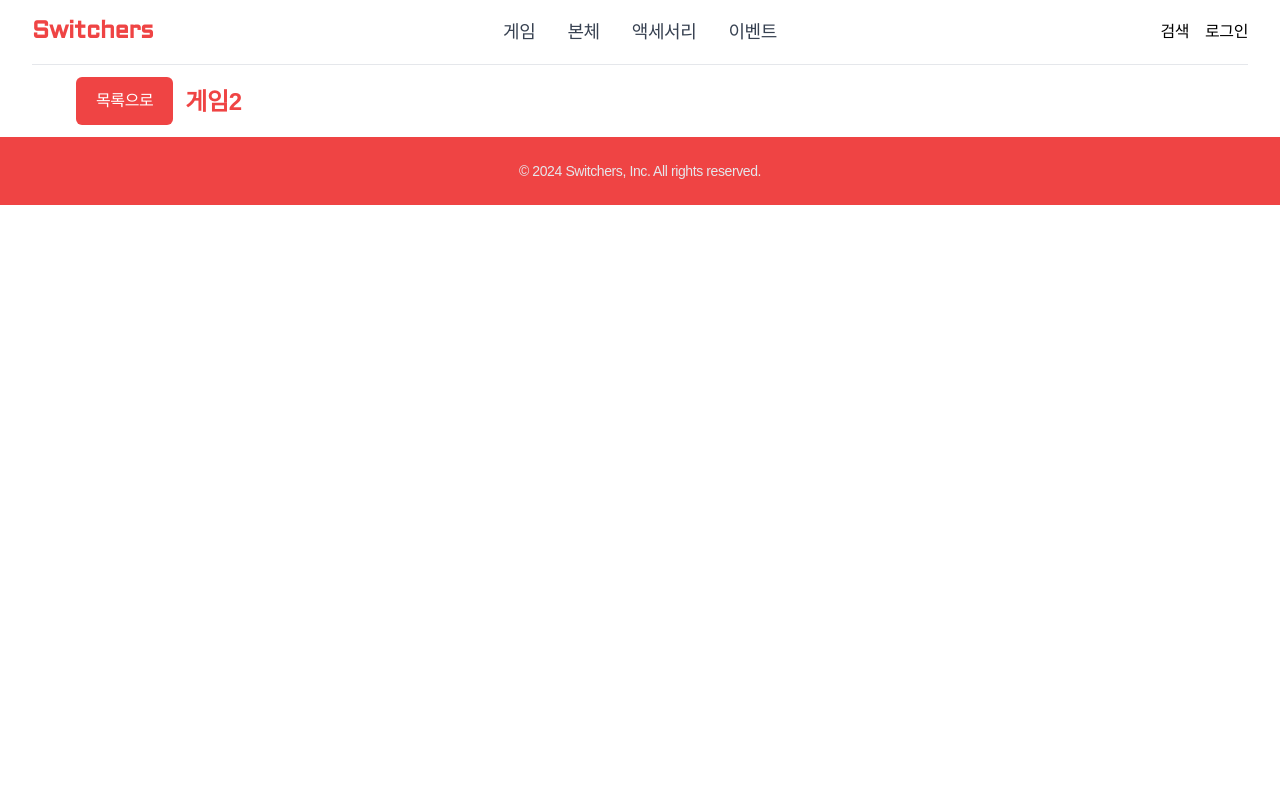
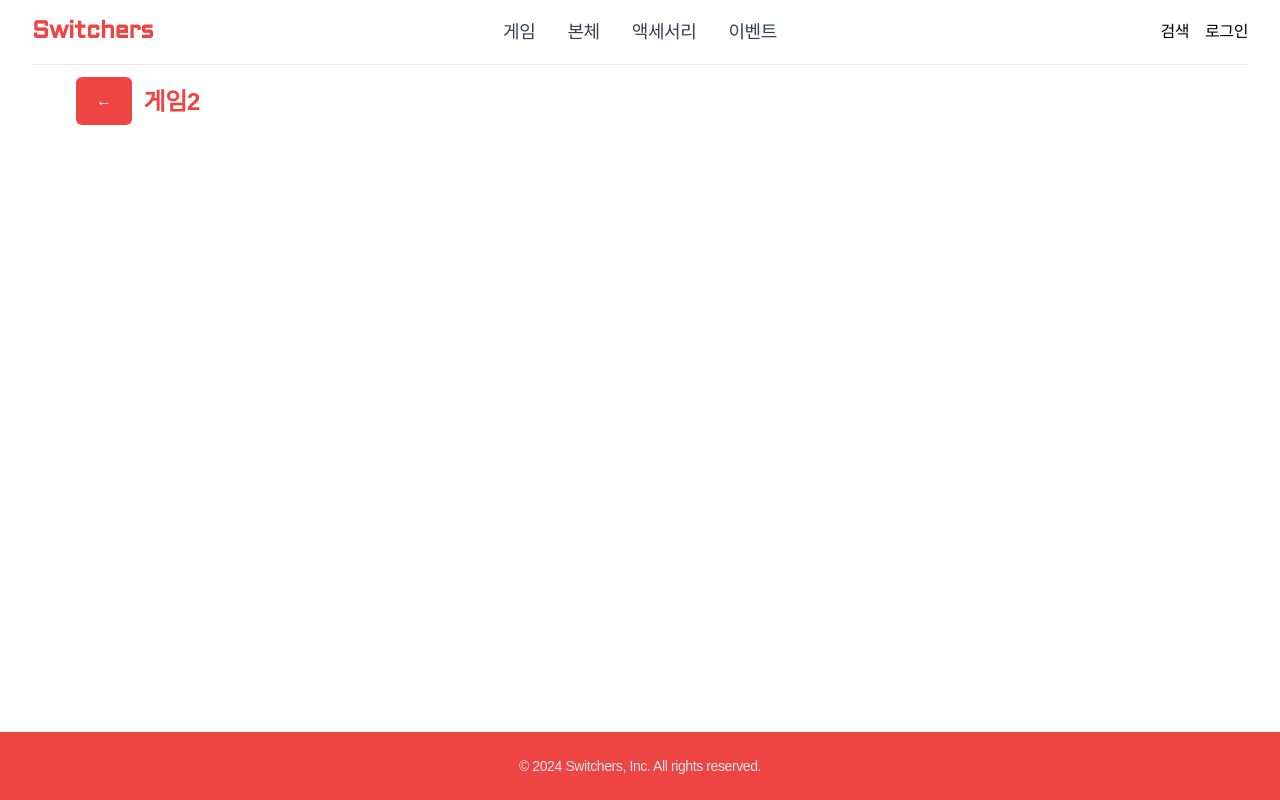
Before and after one commit to jratul/switchers, a Next.js app: page /game/1 in a window 1280 px wide. Built offline with nearby package versions, Linux system fonts and the light colour scheme; a web font is replaced by a local one.

Commit message:
add not found page

```diff
--- a/src/app/Nav.tsx
+++ b/src/app/Nav.tsx
@@ -59,8 +59,12 @@ export default function Nav() {
                 </div>
               </PopoverGroup>
               <div className="flex flex-1 items-center justify-end">
-                <div>검색</div>
-                <div className="ml-4">로그인</div>
+                <div className="w-max cursor-pointer hover:font-semibold">
+                  검색
+                </div>
+                <div className="w-max ml-4 cursor-pointer hover:font-semibold">
+                  로그인
+                </div>
               </div>
             </div>
           </div>
--- a/src/app/game/[slug]/page.tsx
+++ b/src/app/game/[slug]/page.tsx
@@ -1,22 +1,29 @@
+"use client";
+import Link from "next/link";
+import { useRouter } from "next/navigation";
+
 import { gameData } from "@/constants/data";
+import NotFound from "@/app/not-found";
 
 export default function GameDetail({ params }: { params: { slug: string } }) {
+  const router = useRouter();
   const idx = parseInt(params.slug);
 
   if (!gameData?.[idx]) {
-    return <>Not Found</>;
+    return <NotFound />;
   }
 
   const gameInfo = gameData[idx];
 
   return (
     <div className="mx-auto max-w-6xl">
-      <a
-        href="/game"
+      <Link
+        href="#"
+        onClick={() => router.back()}
         className="inline-block m-3 rounded-md bg-red-500 px-5 py-3 text-base font-medium text-white hover:bg-red-400"
       >
-        목록으로
-      </a>
+        &larr;
+      </Link>
       <span className="align-middle text-2xl text-red-500 font-bold">
         {gameInfo.name}
       </span>
--- a/src/app/layout.tsx
+++ b/src/app/layout.tsx
@@ -29,9 +29,11 @@ export default function RootLayout({
 }>) {
   return (
     <html lang="ko" className={`${pretendard.variable} ${aldrich.variable}`}>
-      <body className={"font-pretendard tracking-tight"}>
+      <body
+        className={"font-pretendard tracking-tight flex flex-col min-h-dvh"}
+      >
         <Nav />
-        {children}
+        <div className="flex-grow">{children}</div>
         <Footer />
       </body>
     </html>
--- /dev/null
+++ b/src/app/not-found.tsx
@@ -0,0 +1,25 @@
+import Link from "next/link";
+
+export default function NotFound() {
+  return (
+    <div className="flex mx-auto w-6xl h-[48rem] justify-center items-center flex-col tracking-tighter">
+      <div className="w-64 h-64">
+        <img
+          src="/images/luxio.webp"
+          alt="luxio"
+          className="h-full w-full object-cover object-center"
+        />
+      </div>
+      <div className="flex items-center">
+        <span className="text-5xl text-red-500 font-bold mr-3">404 |</span>
+        <span className="text-2xl">페이지를 찾을 수 없습니다.</span>
+      </div>
+      <Link
+        href="/"
+        className="text-red-400 text-2xl hover:underline hover:underline-offset-4"
+      >
+        홈으로
+      </Link>
+    </div>
+  );
+}
--- a/src/components/NavMainItem.tsx
+++ b/src/components/NavMainItem.tsx
@@ -15,8 +15,8 @@ interface Props {
 export default function NavMainItem({ title, subData }: Props) {
   return (
     <Popover className="flex">
-      <div className="relative flex">
-        <PopoverButton className="relative z-10 -mb-px flex items-center border-b-2 border-transparent text-sm lg:text-lg font-medium hover:font-semibold text-gray-700 transition-colors duration-200 ease-out hover:text-gray-800 data-[open]:border-red-500 data-[open]:text-red-500">
+      <div className="flex">
+        <PopoverButton className="relative z-10 -mb-px flex items-center border-b-2 border-transparent text-sm lg:text-lg font-medium hover:font-semibold text-gray-700 transition-colors duration-200 ease-out hover:text-gray-800 data-[open]:border-red-500 data-[open]:text-red-500 w-max">
           {title}
         </PopoverButton>
       </div>
@@ -60,7 +60,7 @@ export default function NavMainItem({ title, subData }: Props) {
             </div>
             <div className="relative flex justify-center">
               <span className="isolate inline-flex -space-x-px rounded-md shadow-sm">
-                <CloseButton className="relative inline-flex items-center rounded-md bg-white px-3 py-2 text-gray-400 ring-1 ring-inset ring-gray-300 hover:bg-gray-100 focus:z-10">
+                <CloseButton className="relative inline-flex items-center rounded-md bg-white px-3 py-2 text-gray-400 ring-1 ring-inset ring-gray-300 hover:bg-gray-100 focus:z-10 mb-5">
                   <XMarkIcon className="h-5 w-5" />
                 </CloseButton>
               </span>
```
Also changed, not shown: public/images/luxio.webp (added).
